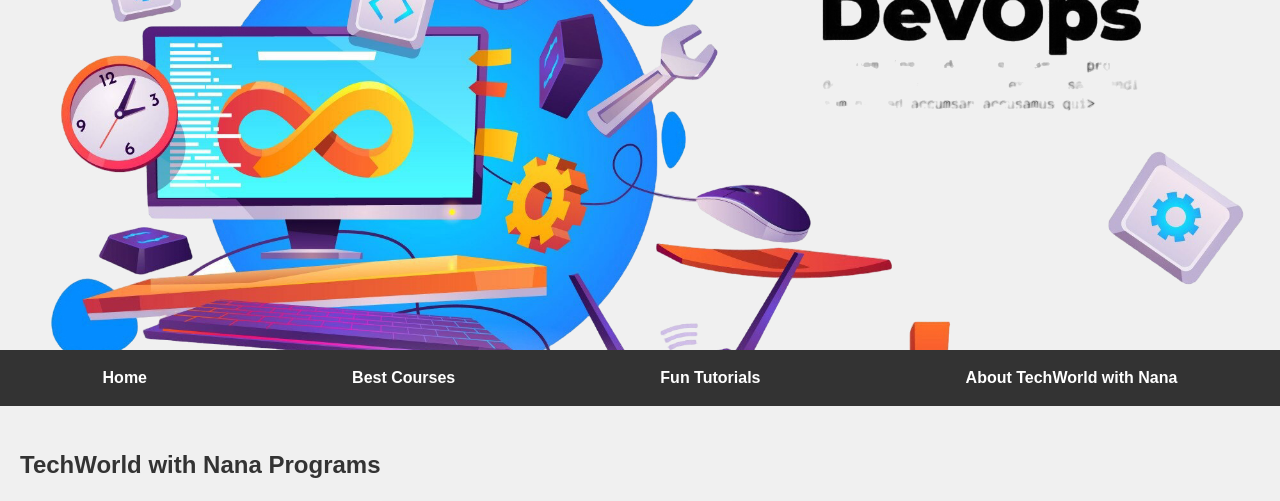
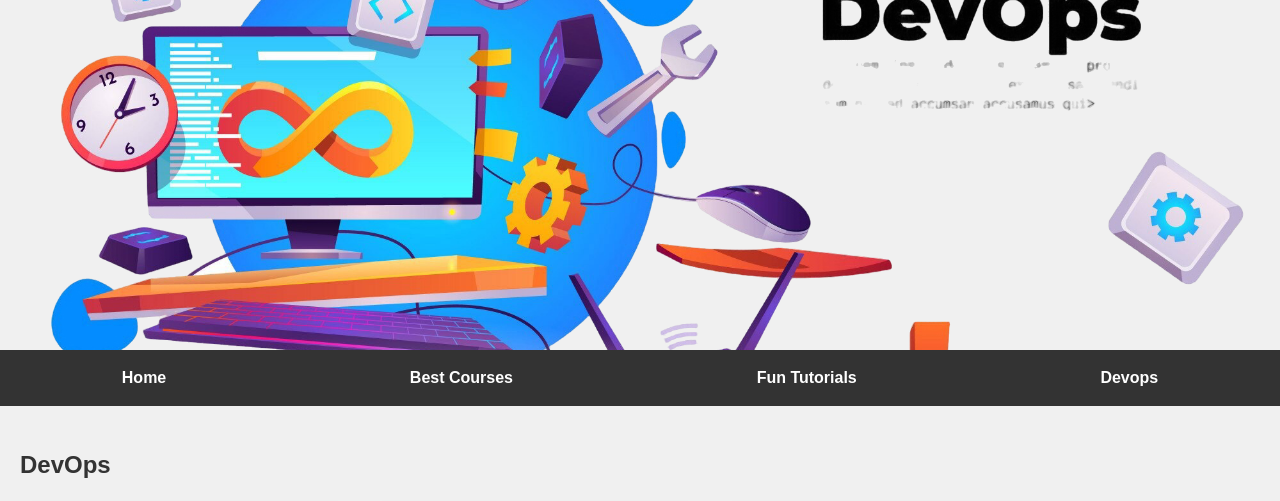
Before and after one commit to satya1541/Nodejs, a website: page index.html in a window 1280 px wide. Shown: the top 501 px of the page. Drawn offline with Linux system fonts and the light colour scheme.

Commit message:
Update index.html

```diff
--- a/index.html
+++ b/index.html
@@ -79,10 +79,10 @@
         <a href="#home">Home</a>
         <a href="#about">Best Courses</a>
         <a href="#services">Fun Tutorials</a>
-        <a href="#contact">About TechWorld with Nana</a>
+        <a href="#contact">Devops</a>
     </nav>
     <div class="container">
-        <h2>TechWorld with Nana Programs</h2>
+        <h2>DevOps</h2>
         <div class="grid">
             <div class="card">
                 <img src="images/devops.png?crop=entropy&fit=crop&w=400&h=200" alt="Service 1">
```
